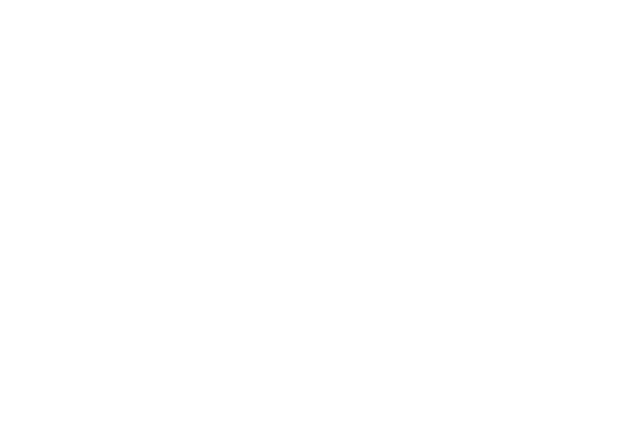
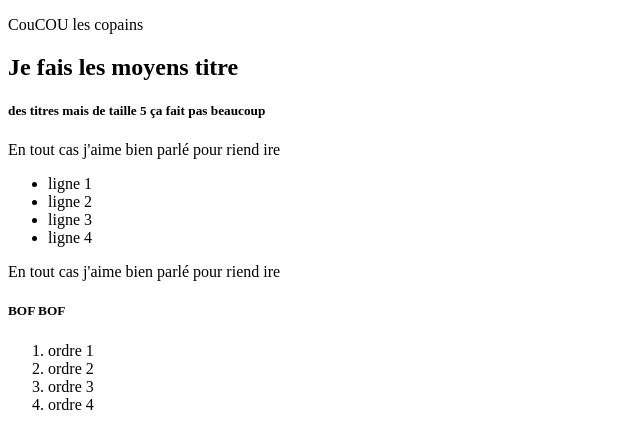
Before and after one commit to Leunam38/PortFolio, a plain HTML site: page index.html in a window 1280 px wide. Shown: the whole page, without its empty margins (0-640 px from the left). Drawn offline with Linux system fonts and the light colour scheme.

Commit message:
ajout d'un truc

```diff
--- a/index.html
+++ b/index.html
@@ -2,9 +2,29 @@
 <html lang="fr">
     <head>
         <meta charset="utf-8">
-        <title>Accueil – Robbie Lens Photographie</title>
+        <title>Accueil - Robbie Lens Photographie</title>
     </head>
     <body>
+        <p> CouCOU les copains</p>
+        <h2> Je fais les moyens titre</h2>
+        <h5> des titres mais de taille 5 ça fait pas beaucoup</h5>
+        <p>En tout cas j'aime bien parlé pour riend ire</p>
+
+        <ul>
+            <li> ligne 1 </li>
+            <li> ligne 2 </li>
+            <li> ligne 3 </li>
+            <li> ligne 4 </li>
+        </ul>
+        <p>En tout cas j'aime bien parlé pour riend ire</p>
+        <h5> BOF BOF</h5>
+
+        <ol>
+            <li> ordre 1 </li>
+            <li> ordre 2 </li>
+            <li> ordre 3 </li>
+            <li> ordre 4 </li>
+        </ol>
         <!-- Commentaire -->
     </body>
 </html>
```
